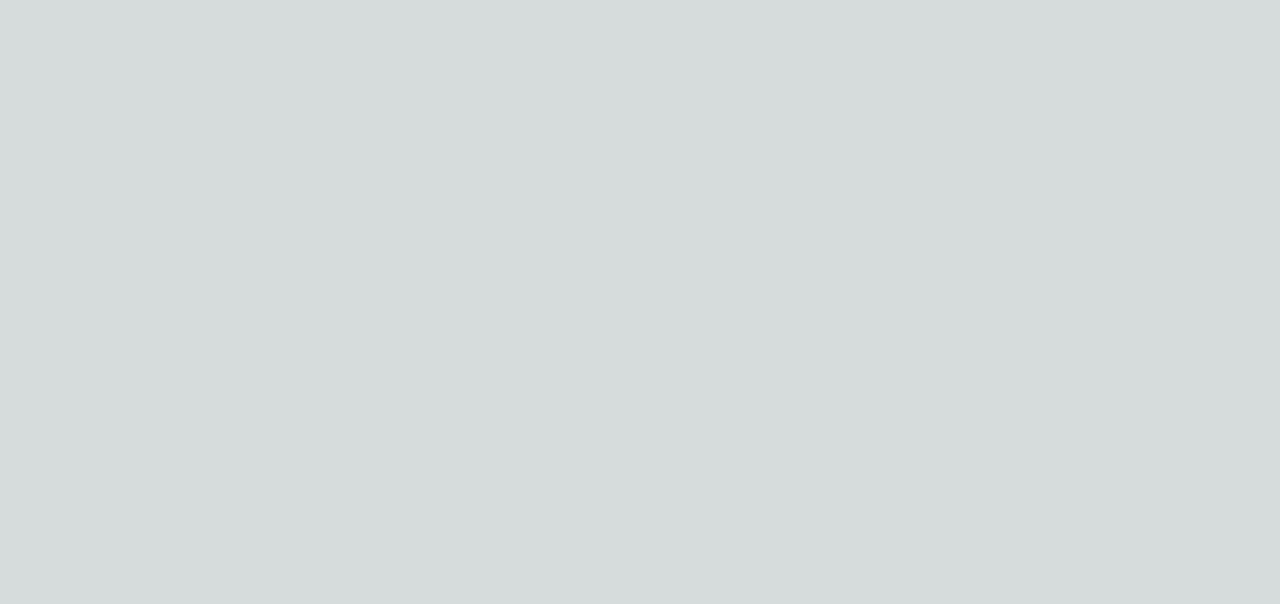
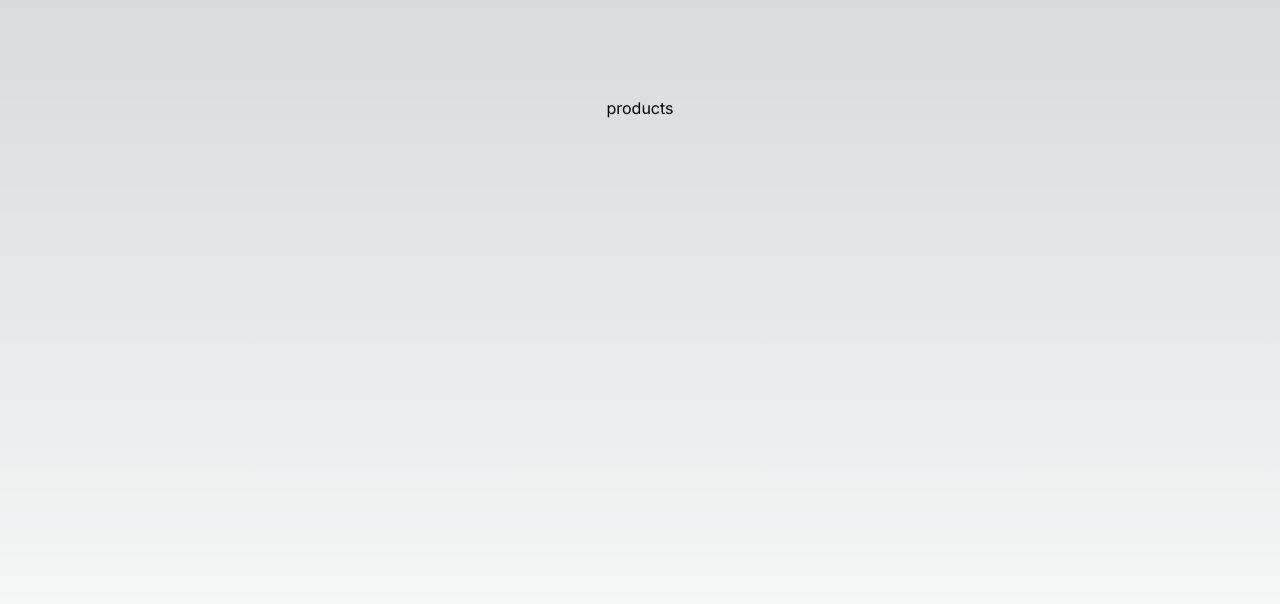
Before and after one commit to Ehsan-c137/simple-crud-app, a Next.js app: page / in a window 1280 px wide. Shown: the top 604 px of the page. Built offline with nearby package versions, Linux system fonts and the light colour scheme.

Commit message:
add config for ssr

```diff
--- a/src/providers/index.tsx
+++ b/src/providers/index.tsx
@@ -1,10 +1,41 @@
 "use client";
 
-import { QueryClientProvider, QueryClient } from "@tanstack/react-query";
-import { useState } from "react";
+import {
+   QueryClientProvider,
+   QueryClient,
+   isServer,
+} from "@tanstack/react-query";
+
+function makeQueryClient() {
+   return new QueryClient({
+      defaultOptions: {
+         queries: {
+            staleTime: 0,
+         },
+      },
+   });
+}
+
+let browserQueryClient: QueryClient | undefined = undefined;
+
+function getQueryClient() {
+   if (isServer) {
+      // Server: always make a new query client
+      return makeQueryClient();
+   } else {
+      // Browser: make a new query client if we don't already have one
+      // This is very important, so we don't re-make a new client if React
+      // suspends during the initial render. This may not be needed if we
+      // have a suspense boundary BELOW the creation of the query client
+      if (!browserQueryClient) browserQueryClient = makeQueryClient();
+      return browserQueryClient;
+   }
+}
 
 export default function Providers({ children }: { children: React.ReactNode }) {
-   const [queryClient] = useState(() => new QueryClient());
+   const queryClient = getQueryClient();
 
-   return <QueryClientProvider client={queryClient}></QueryClientProvider>;
+   return (
+      <QueryClientProvider client={queryClient}>{children}</QueryClientProvider>
+   );
 }
```
